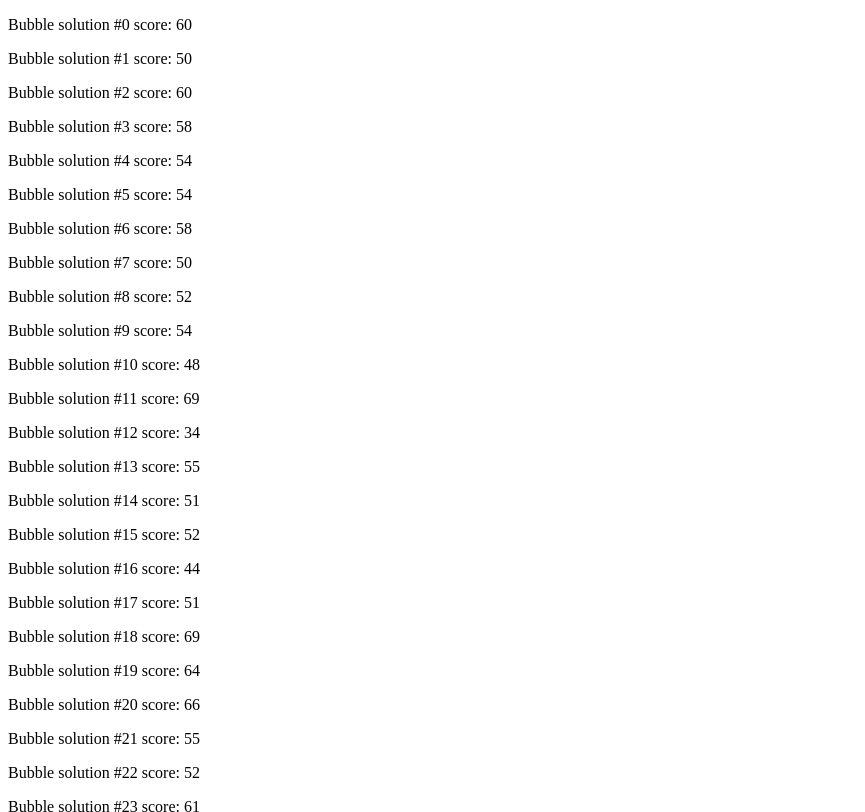
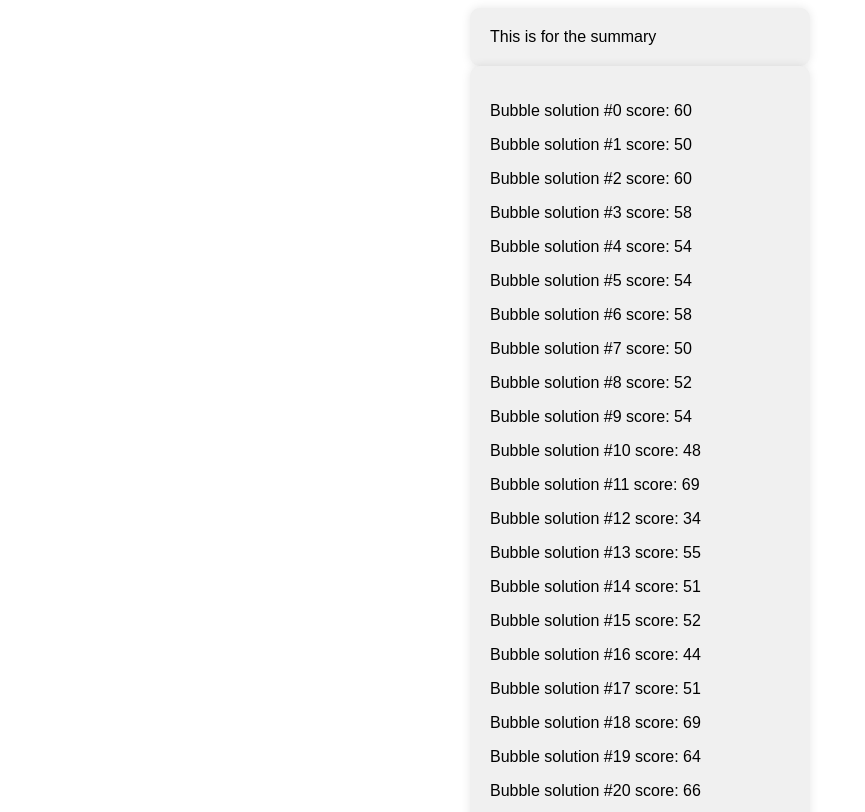
Before and after one commit to Zakkku/Bubbles, a plain HTML site: page index.html in a window 1280 px wide. Shown: the top 812 px of the page, without its empty margins (0-865 px from the left). Drawn offline with Linux system fonts and the light colour scheme.

Commit message:
added some styling

```diff
--- a/index.html
+++ b/index.html
@@ -4,11 +4,15 @@
   <meta charset="UTF-8">
   <meta name="viewport" content="width=device-width, initial-scale=1.0">
   <title>Bubble Report</title>
+  <link rel="stylesheet" href="styles.css">
 </head>
 <body>
 
+  <div id="outerContainer">
+  <div id="summaryContainer">This is for the summary</div>
   <div id="scoresContainer"></div>
 
+</div>
   <script>
 
     const scores = [
@@ -29,6 +33,8 @@
       scoresContainer.appendChild(scoreElement);
     }
 
+
+
   </script>
 </body>
 </html>
--- /dev/null
+++ b/styles.css
@@ -0,0 +1,17 @@
+#scoresContainer,
+#summaryContainer {
+  width: 300px;
+  /* Set the width of the container */
+  background-color: #f0f0f0;
+  /* Set a background color */
+  padding: 20px;
+  /* Add padding around the content */
+  margin: 0 auto;
+  /* Center the container horizontally */
+  font-family: Arial, sans-serif;
+  /* Set font family */
+  border-radius: 10px;
+  /* Add rounded corners */
+  box-shadow: 0 0 10px rgba(0, 0, 0, 0.1);
+  /* Add a subtle shadow */
+}
```
